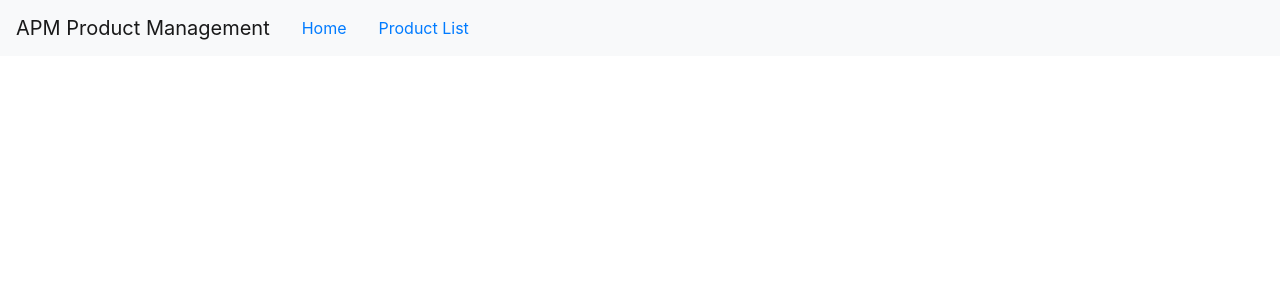
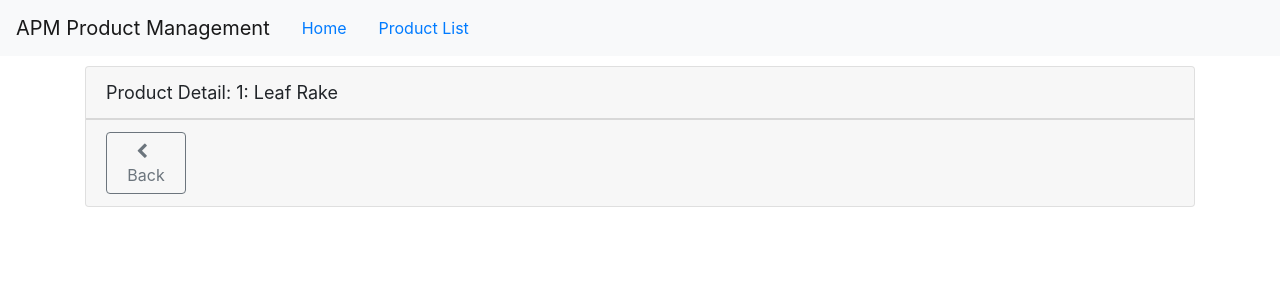
Before and after one commit to educhinski/apm, an Angular app: page /products/1 in a window 1280 px wide. Shown: the top 300 px of the page. Built offline with nearby package versions, Linux system fonts and the light colour scheme.

Commit message:
Passed parameters to route, activated route with code and protected route with guards

```diff
--- a/src/app/app.module.ts
+++ b/src/app/app.module.ts
@@ -10,6 +10,7 @@
 import { StarComponent } from './shared/star.component';
 import { ProductDetailComponent } from './products/product-detail.component';
 import { WelcomeComponent } from './home/welcome.component';
+import { ProductDetailGuard } from './products/product-detail.guard';
 
 @NgModule({
   declarations: [
@@ -26,7 +27,11 @@
     HttpClientModule,
     RouterModule.forRoot([
       { path: 'products', component: ProductListComponent },
-      { path: 'products/:id', component: ProductDetailComponent },
+      {
+        path: 'products/:id',
+        canActivate: [ProductDetailGuard],
+        component: ProductDetailComponent,
+      },
       { path: 'welcome', component: WelcomeComponent },
       { path: '', redirectTo: 'welcome', pathMatch: 'full' },
       { path: '**', redirectTo: 'welcome', pathMatch: 'full' },
--- a/src/app/products/product-detail.component.html
+++ b/src/app/products/product-detail.component.html
@@ -2,4 +2,13 @@
   <div class="card-header">
     {{ pageTitle + ": " + product.productName }}
   </div>
+  <div class="card-footer">
+    <button
+      class="btn btn-outline-secondary p"
+      (click)="onBack()"
+      style="width: 80px"
+    >
+      <i class="fa fa-chevron-left pr-2"></i>Back
+    </button>
+  </div>
 </div>
--- a/src/app/products/product-detail.component.ts
+++ b/src/app/products/product-detail.component.ts
@@ -1,4 +1,5 @@
 import { Component, OnInit } from '@angular/core';
+import { ActivatedRoute, Router } from '@angular/router';
 
 import { IProduct } from './products.interface';
 
@@ -10,7 +11,24 @@
   pageTitle: string = 'Product Detail';
   product: IProduct;
 
-  constructor() {}
+  constructor(private route: ActivatedRoute, private router: Router) {}
 
-  ngOnInit(): void {}
+  ngOnInit(): void {
+    let id = +this.route.snapshot.paramMap.get('id');
+    this.pageTitle += `: ${id}`;
+    this.product = {
+      productId: id,
+      productName: 'Leaf Rake',
+      productCode: 'GDN-0011',
+      releaseDate: 'March 19, 2019',
+      description: 'Leaf rake with 48-inch wooden handle.',
+      price: 19.95,
+      starRating: 3.2,
+      imageUrl: 'assets/images/leaf_rake.png',
+    };
+  }
+
+  onBack(): void {
+    this.router.navigate(['/products']);
+  }
 }
--- /dev/null
+++ b/src/app/products/product-detail.guard.ts
@@ -0,0 +1,33 @@
+import { Injectable } from '@angular/core';
+import {
+  CanActivate,
+  ActivatedRouteSnapshot,
+  RouterStateSnapshot,
+  UrlTree,
+  Router,
+} from '@angular/router';
+import { Observable } from 'rxjs';
+
+@Injectable({
+  providedIn: 'root',
+})
+export class ProductDetailGuard implements CanActivate {
+  constructor(private router: Router) {}
+
+  canActivate(
+    next: ActivatedRouteSnapshot,
+    state: RouterStateSnapshot
+  ):
+    | Observable<boolean | UrlTree>
+    | Promise<boolean | UrlTree>
+    | boolean
+    | UrlTree {
+    let id = +next.url[1].path;
+    if (isNaN(id) || id < 1) {
+      alert('Invalid Product Id');
+      this.router.navigate(['/products']);
+      return false;
+    }
+    return true;
+  }
+}
--- a/src/app/products/product-list.component.html
+++ b/src/app/products/product-list.component.html
@@ -39,7 +39,11 @@
                 [style.margin.px]="imageMargin"
               />
             </td>
-            <td>{{ product.productName }}</td>
+            <td>
+              <a [routerLink]="['/products', product.productId]">
+                {{ product.productName }}
+              </a>
+            </td>
             <td>
               {{ product.productCode | uppercase | convertToSpaces: "-" }}
             </td>
```
Also changed, not shown: 1 other file (tests, documents, lock files or other folders).
